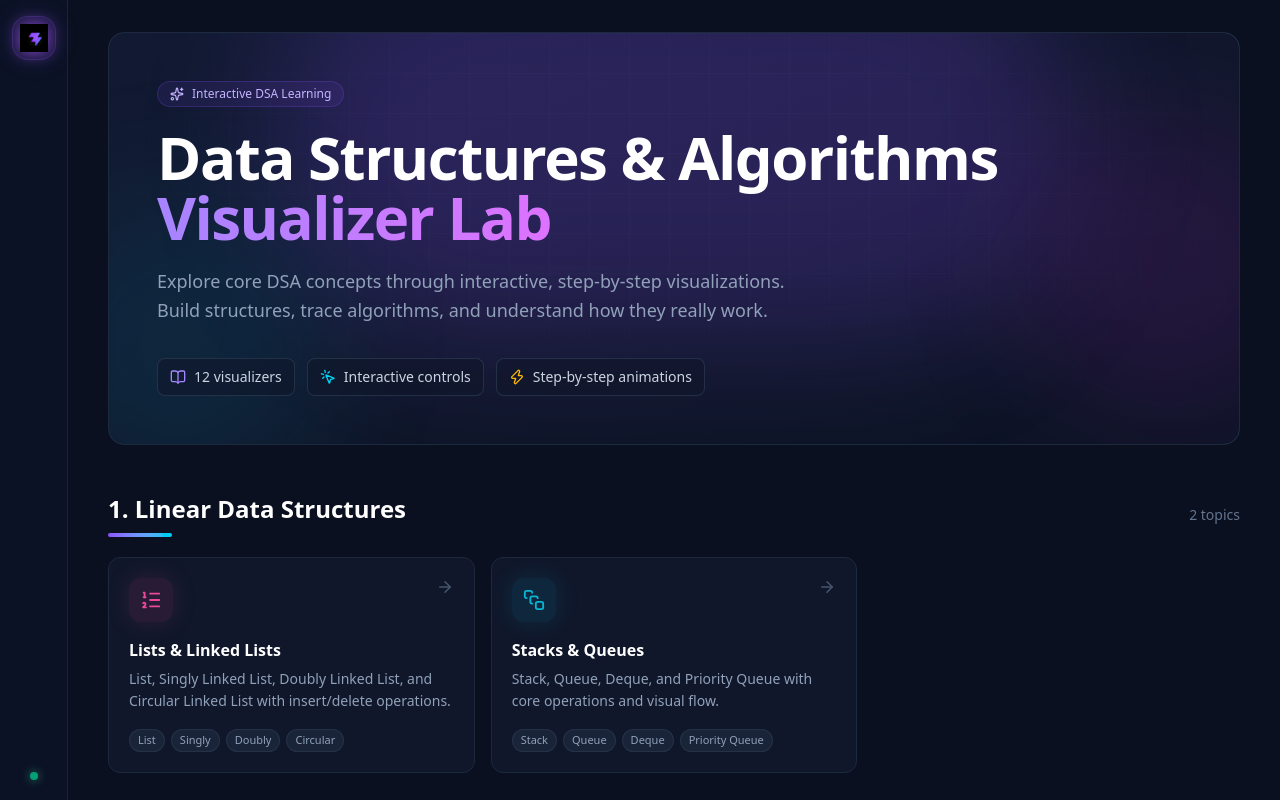
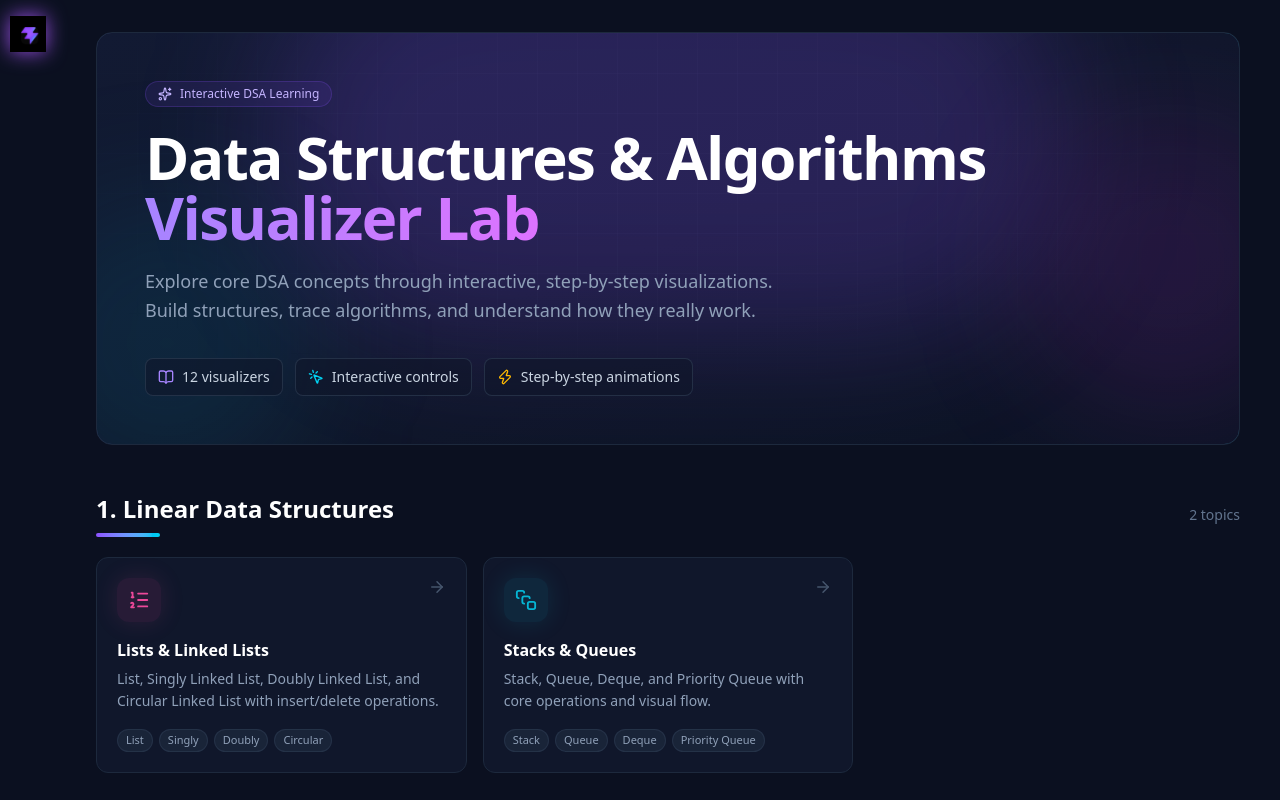
Before and after one commit to dommetipavan26-tech/DSA, a React (Vite) app: page / in a window 1280 px wide. Built offline with nearby package versions, Linux system fonts and the light colour scheme.

Commit message:
fix: make sidebar toggle a free-floating symbol
Remove visible rail bar, rectangular button styling, and status dot; keep only the lightning symbol as the toggle.

Co-authored-by: arena-agent <297053741+arena-agent@users.noreply.github.com>

```diff
--- a/src/components/Layout.tsx
+++ b/src/components/Layout.tsx
@@ -29,19 +29,15 @@ export default function Layout() {
   return (
     <div className="h-full min-h-screen bg-[#0b1020] text-slate-200 flex overflow-hidden">
       {/* Slim rail */}
-      <div className="relative z-40 w-[68px] shrink-0 border-r border-slate-800/80 bg-[#0c1326]/95 backdrop-blur-xl flex flex-col items-center py-4 gap-3">
+      <div className="relative z-40 w-[56px] shrink-0 flex flex-col items-center py-4">
         <button
           onClick={() => setOpen((v) => !v)}
-          className="group relative w-11 h-11 rounded-2xl flex items-center justify-center border border-violet-500/20 bg-violet-500/10 hover:bg-violet-500/20 hover:border-violet-400/40 transition-all duration-300 shadow-[0_0_24px_rgba(139,92,246,0.15)]"
+          className="group flex items-center justify-center transition-all duration-300 hover:scale-110 active:scale-95"
           aria-label={open ? 'Close sidebar' : 'Open sidebar'}
           title={open ? 'Close sidebar' : 'Open sidebar'}
         >
-          <img src="/sidebar-toggle.png" alt="" className="w-7 h-7 object-contain drop-shadow-[0_0_8px_rgba(168,85,247,0.8)]" />
+          <img src="/sidebar-toggle.png" alt="" className="w-9 h-9 object-contain drop-shadow-[0_0_10px_rgba(168,85,247,0.9)] group-hover:drop-shadow-[0_0_16px_rgba(168,85,247,1)] transition-all duration-300" />
         </button>
-
-        <div className="mt-auto pb-1">
-          <div className="w-2 h-2 rounded-full bg-emerald-400 animate-pulse shadow-[0_0_10px_rgba(52,211,153,0.8)]" title="Interactive" />
-        </div>
       </div>
 
       {/* Slide sidebar */}
@@ -52,7 +48,7 @@ export default function Layout() {
             animate={{ width: 292, opacity: 1, x: 0 }}
             exit={{ width: 0, opacity: 0, x: -12 }}
             transition={{ duration: 0.28, ease: [0.22, 1, 0.36, 1] }}
-            className="fixed lg:relative left-[68px] lg:left-0 top-0 bottom-0 z-30 shrink-0 border-r border-slate-800/80 bg-[#0f1629]/95 backdrop-blur-xl overflow-hidden shadow-2xl shadow-black/30 lg:shadow-none"
+            className="fixed lg:relative left-[56px] lg:left-0 top-0 bottom-0 z-30 shrink-0 border-r border-slate-800/80 bg-[#0f1629]/95 backdrop-blur-xl overflow-hidden shadow-2xl shadow-black/30 lg:shadow-none"
           >
             <div className="w-[292px] h-full flex flex-col">
               <div className="px-4 pt-4 pb-3 border-b border-slate-800/80">
```
